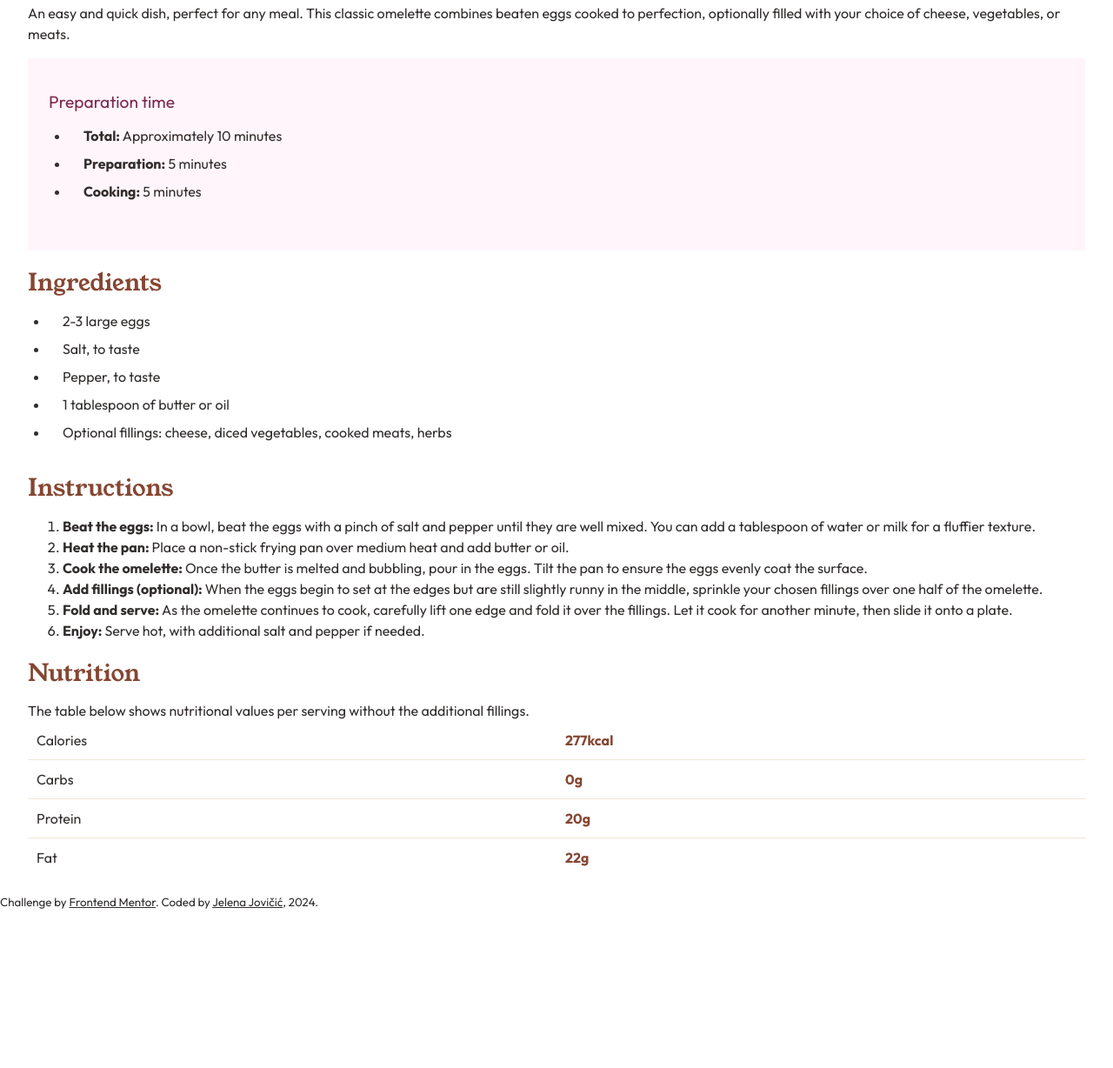
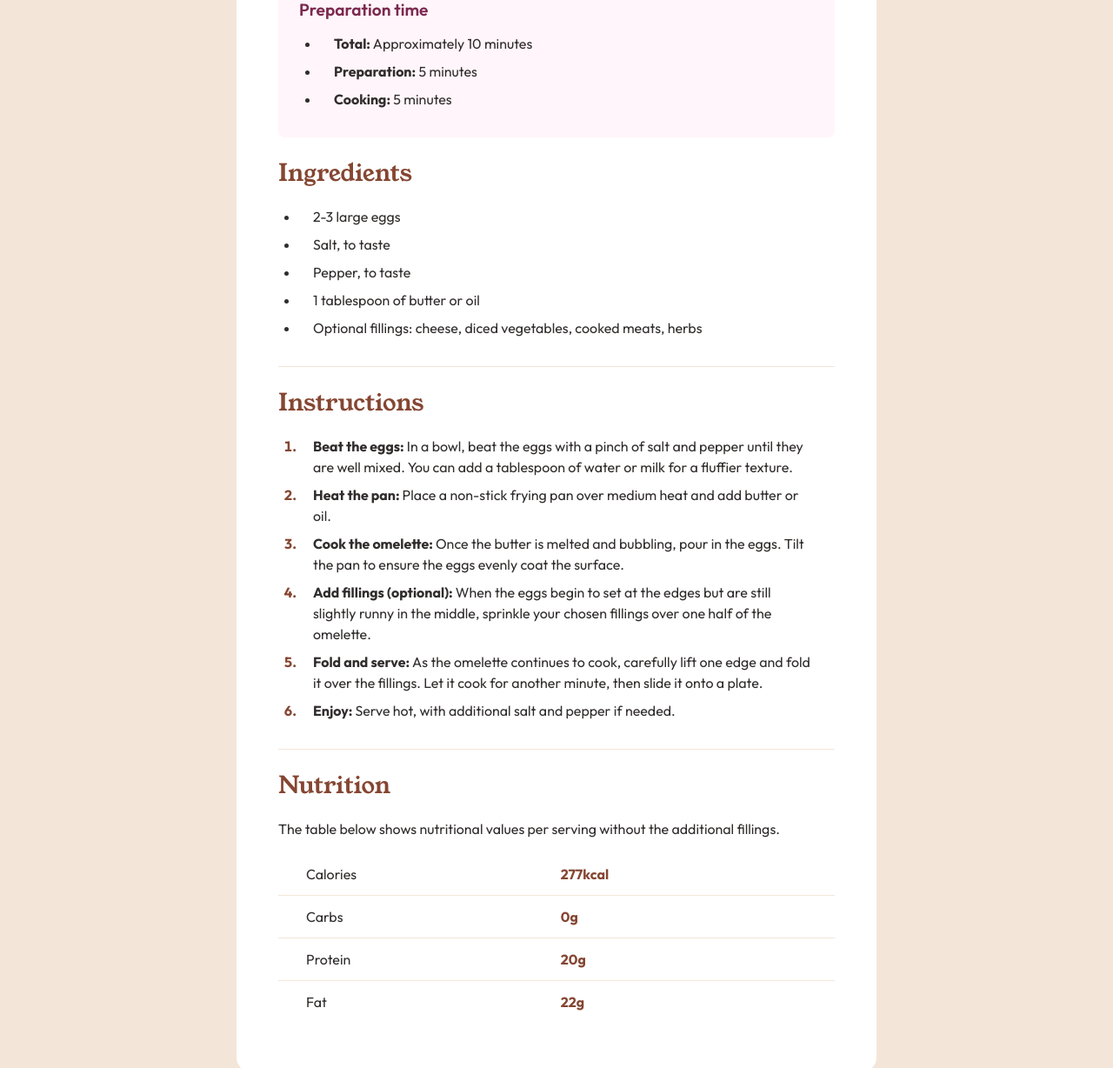
Before and after one commit to je-jo/fem-recipe-page, a website built with webpack: page src/index.html in a window 1280 px wide. Shown: the part 679-1907 px from the top of the page at 87% size. Before the commit the page ends 1727 px from the top, so only its background shows below. Built offline with nearby package versions, Linux system fonts and the light colour scheme.

Commit message:
Finish styles

```diff
--- a/src/index.html
+++ b/src/index.html
@@ -8,16 +8,13 @@
 </head>
 
 <body>
-    <header>
+    <main>
         <img src="./images/image-omelette.jpeg" alt="">
         <div class="wrapper">
             <h1>Simple Omelette Recipe</h1>
             <p>An easy and quick dish, perfect for any meal. This classic omelette combines beaten eggs cooked
                 to perfection, optionally filled with your choice of cheese, vegetables, or meats.</p>
-        </div>
-    </header>
-    <main class="wrapper">
-        <div class="prep">
+            <div class="accent">
                 <h2>Preparation time</h2>
                 <ul>
                     <li><strong>Total:</strong> Approximately 10 minutes</li>
@@ -25,6 +22,7 @@
                     <li><strong>Cooking:</strong> 5 minutes</li>
                 </ul>
             </div>
+            <section>
                 <h2>Ingredients</h2>
                 <ul>
                     <li>2-3 large eggs</li>
@@ -33,42 +31,53 @@
                     <li>1 tablespoon of butter or oil</li>
                     <li>Optional fillings: cheese, diced vegetables, cooked meats, herbs</li>
                 </ul>
+            </section>
+            <section>
                 <h2>Instructions</h2>
                 <ol>
-            <li><strong>Beat the eggs: </strong>In a bowl, beat the eggs with a pinch of salt and pepper until they are
+                    <li><strong>Beat the eggs: </strong>In a bowl, beat the eggs with a pinch of salt and pepper until
+                        they are
                         well
                         mixed. You can add a tablespoon of water or milk for a fluffier texture.</li>
-            <li><strong>Heat the pan: </strong>Place a non-stick frying pan over medium heat and add butter or oil.</li>
-            <li><strong>Cook the omelette: </strong>Once the butter is melted and bubbling, pour in the eggs. Tilt the
+                    <li><strong>Heat the pan: </strong>Place a non-stick frying pan over medium heat and add butter or
+                        oil.</li>
+                    <li><strong>Cook the omelette: </strong>Once the butter is melted and bubbling, pour in the eggs.
+                        Tilt the
                         pan
                         to ensure the eggs evenly coat the surface.</li>
-            <li><strong>Add fillings (optional): </strong>When the eggs begin to set at the edges but are still slightly
+                    <li><strong>Add fillings (optional): </strong>When the eggs begin to set at the edges but are still
+                        slightly
                         runny in the middle, sprinkle your chosen fillings over one half of the omelette.</li>
-            <li><strong>Fold and serve: </strong>As the omelette continues to cook, carefully lift one edge and fold it
+                    <li><strong>Fold and serve: </strong>As the omelette continues to cook, carefully lift one edge and
+                        fold it
                         over
                         the fillings. Let it cook for another minute, then slide it onto a plate.</li>
                     <li><strong>Enjoy: </strong>Serve hot, with additional salt and pepper if needed.</li>
                 </ol>
+            </section>
+            <section>
                 <h2>Nutrition</h2>
                 <p>The table below shows nutritional values per serving without the additional fillings.</p>
                 <table>
                     <tr>
                         <td>Calories</td>
-                <td class="values">277kcal</td>
+                        <td class="accent-table">277kcal</td>
                     </tr>
                     <tr>
                         <td>Carbs</td>
-                <td class="values">0g</td>
+                        <td class="accent-table">0g</td>
                     </tr>
                     <tr>
                         <td>Protein</td>
-                <td class="values">20g</td>
+                        <td class="accent-table">20g</td>
                     </tr>
                     <tr>
                         <td>Fat</td>
-                <td class="values">22g</td>
+                        <td class="accent-table">22g</td>
                     </tr>
                 </table>
+            </section>
+        </div>
     </main>
 
     <footer>
--- a/src/style.css
+++ b/src/style.css
@@ -135,25 +135,6 @@ textarea:not([rows]) {
 
 /* end andy bell's reset */
 
-/* # Front-end Style Guide
-
-## Layout
-
-The designs were created to the following widths:
-
-- Mobile: 375px
-- Desktop: 1440px
-
-> 💡 These are just the design sizes. Ensure content is responsive and meets WCAG requirements by testing the full range of screen sizes from 320px to large screens.
-
-## Typography
-
-### Body Copy
-
-- Font size (paragraph): 16px
-
-*/
-
 :root {
     --clr-white: hsl(0, 0%, 100%);
     --clr-stone-100: hsl(30, 54%, 90%);
@@ -169,10 +150,28 @@ body {
     margin: 0;
     font-family: 'Outfit';
     color: var(--clr-stone-900);
+    background-color: var(--clr-stone-100);
+    display: flex;
+    flex-direction: column;
+    align-items: center;
+}
+
+main {
+    width: min(100%, 46rem);
+    background-color: var(--clr-white);
+    border-radius: 16px;
 }
 
 .wrapper {
     padding: 1rem 2rem 0;
+}
+
+section {
+    padding-bottom: 1rem;
+}
+
+section:not(:last-child) {
+    border-bottom: 1px solid var(--clr-stone-100);
 }
 
 h1,
@@ -188,45 +187,91 @@ h1 {
 
 h2 {
     font-size: 1.7rem;
+    margin: 1em 0 0.8em;
     font-weight: 400;
     color: var(--clr-brown-800);
 }
 
-.prep {
-    padding: 1.5rem;
+.accent {
+    margin-top: 1.4rem;
+    padding: 1rem 1.5rem;
     background-color: var(--clr-rose-50);
+    border-radius: 8px;
 }
 
-.prep>h2 {
+.accent>h2 {
+    margin: 0;
     font-family: 'Outfit';
     font-size: 1.2rem;
+    font-weight: 600;
     color: var(--clr-rose-800);
 }
 
-ul {
-    /* list-style-position: outside; */
+ul, ol {
     padding: 0 1.5rem 0.5rem;
+    margin: 0;
+    margin-top: 1rem;
 }
 
-ul>li {
+ul>li,
+ol>li {
     padding: 0 0 0.5rem 1rem;
 }
 
+ol>li::marker {
+    font-weight: bold;
+    color: var(--clr-brown-800);
+}
+
 table {
+    margin-top: 1rem;
     table-layout: fixed;
     width: 100%;
     border-collapse: collapse;
 }
 
 td {
-    padding: 10px;
+    padding: 0.75rem 2rem;
 }
 
 tr:not(:last-child) {
     border-bottom: 1px solid var(--clr-stone-100);
 }
 
-.values {
+.accent-table {
+    padding-left: 0.3rem;
     font-weight: bold;
     color: var(--clr-brown-800);
 }
+
+footer {
+    padding-top: 2rem;
+    text-align: center;
+}
+
+@media screen and (min-width: 768px) {
+
+    body {
+        padding-top: 8rem;
+    }
+
+    main {
+        padding: 2.5rem 1rem;
+    }
+
+    h1 {
+        font-size: 2.5rem;
+        letter-spacing: unset;
+    }
+
+    img {
+        width: min(100%, 650px);
+        margin: 0 auto;
+        border-radius: 16px;
+    }
+
+    .accent {
+        margin-top: 2.5rem;
+    }
+
+}
```
Lines whose indentation alone changed are shown as unchanged.
